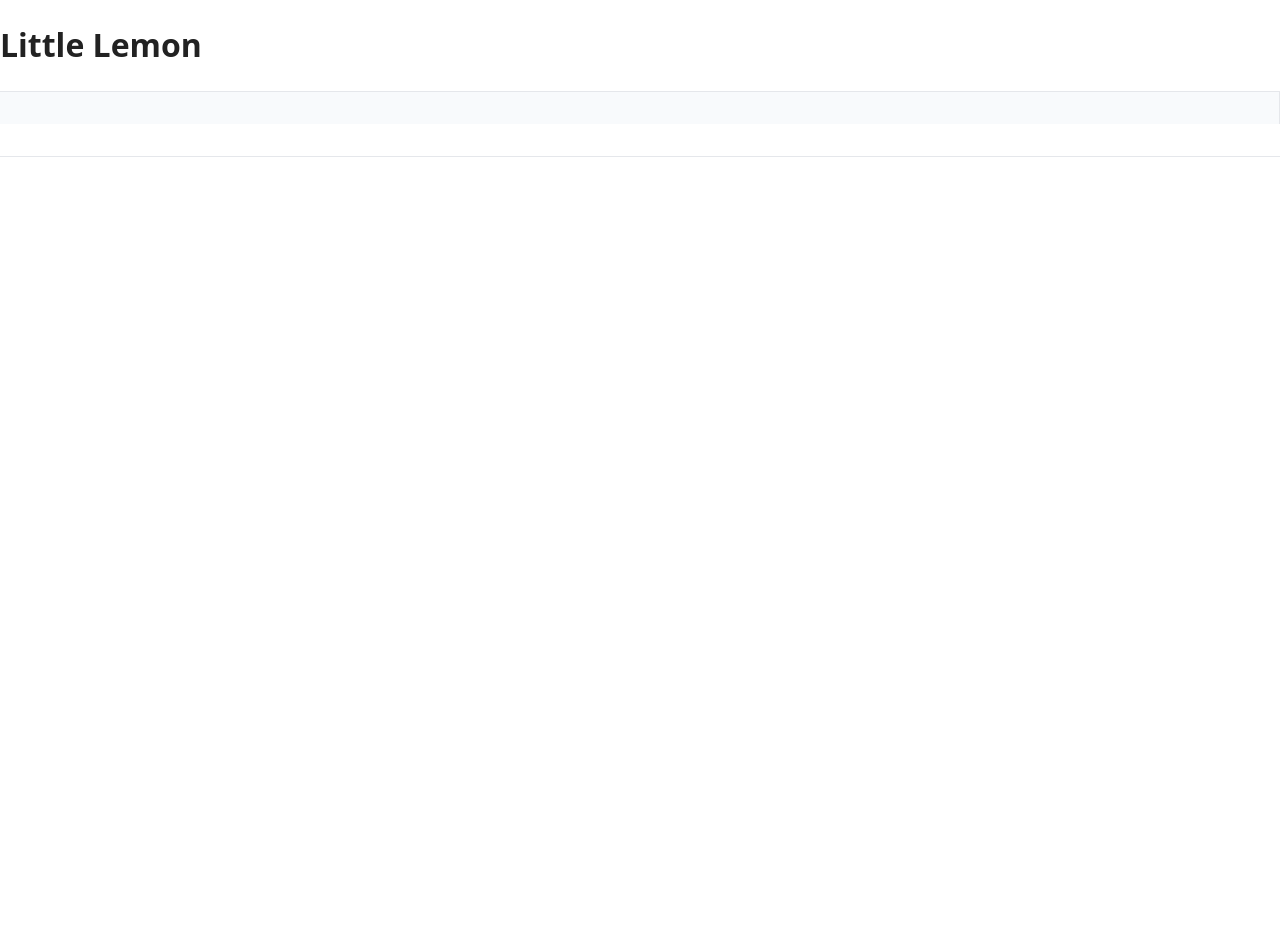
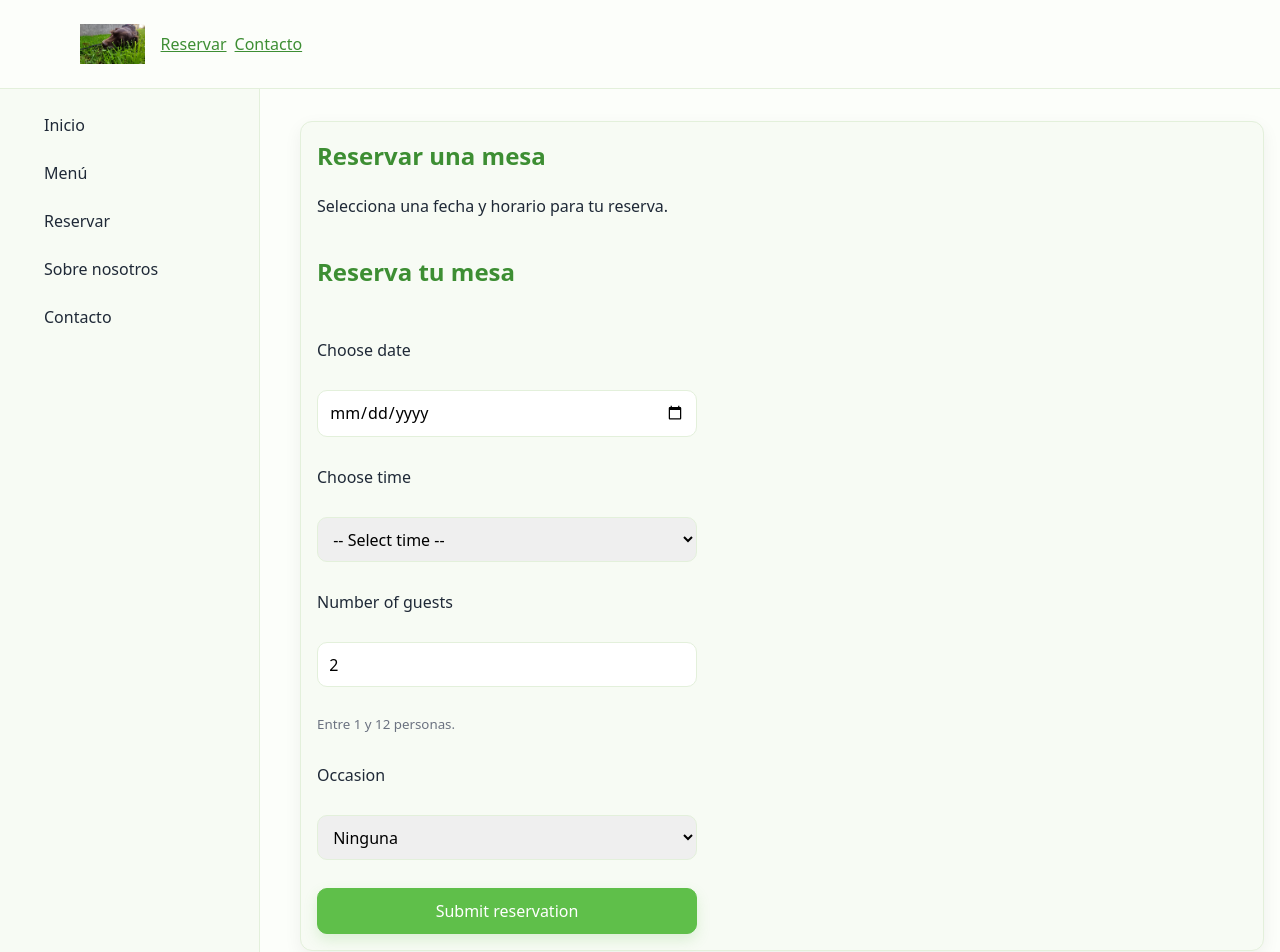
Before and after one commit to Edu2610/little_lemon_meta, a React (Create React App) app: page /booking in a window 1280 px wide. Shown: the top 952 px of the page. Before the commit the page ends 821 px from the top, so only its background shows below. Built offline with nearby package versions, Linux system fonts and the light colour scheme.

Commit message:
final 1.00001

```diff
--- a/src/App.jsx
+++ b/src/App.jsx
@@ -1,27 +1,37 @@
+import React from "react";
+import Header from "./components/Header";
+import Nav from "./components/Nav";
+import Footer from "./components/Footer";
+import Main from "./components/Main";
+
 export default function App() {
   return (
     <>
-      {/* Skip link para teclado */}
-      <a href="#contenido" className="sr-only sr-only-focusable">
-        Saltar al contenido
-      </a>
+      <a href="#contenido" className="sr-only sr-only-focusable">Saltar al contenido</a>
 
-      <header>
-        <h1 className="visually-hidden">Little Lemon</h1>
-        {/* tu logo acá */}
-      </header>
+      <div className="app-grid">
+        <header className="app-header">
+          <div className="header-inner container">
+            <Header />
+          </div>
+        </header>
 
-      <nav aria-label="Navegación principal">
-        {/* <Nav /> */}
-      </nav>
+        <nav className="app-nav" aria-label="Navegación principal">
+          <div className="container">
+            <Nav />
+          </div>
+        </nav>
 
-      <main id="contenido">
-        {/* <Main /> */}
-      </main>
+        <main id="contenido" className="app-main">
+          <div className="container">
+            <Main />
+          </div>
+        </main>
 
-      <footer>
-        {/* <Footer /> */}
-      </footer>
+        <footer className="app-footer">
+          <Footer />
+        </footer>
+      </div>
     </>
   );
 }
--- a/src/components/Footer.jsx
+++ b/src/components/Footer.jsx
@@ -2,7 +2,6 @@ import React from "react";
 
 export default function Footer() {
   return (
-    <footer>
     <div className="footer-grid container">
       <p>&copy; {new Date().getFullYear()} Little Lemon. Todos los derechos reservados.</p>
       <nav aria-label="Enlaces del pie">
@@ -13,6 +12,5 @@ export default function Footer() {
         </div>
       </nav>
     </div>
-    </footer>
   );
 }
--- a/src/components/Nav.jsx
+++ b/src/components/Nav.jsx
@@ -3,7 +3,6 @@ import { Link } from "react-router-dom";
 
 export default function Nav() {
   return (
-    <nav aria-label="Navegación principal">
     <ul className="nav-list">
       <li><Link to="/">Inicio</Link></li>
       <li><Link to="/menu">Menú</Link></li>
@@ -11,6 +10,5 @@ export default function Nav() {
       <li><Link to="/about">Sobre nosotros</Link></li>
       <li><Link to="/contacto">Contacto</Link></li>
     </ul>
-    </nav>
   );
 }
--- a/src/index.css
+++ b/src/index.css
@@ -1,18 +1,34 @@
 /* ---------- Variables y reset suave ---------- */
+/* ---------- PALETA LITTLE LEMON (suave) ---------- */
 :root {
-  --bg: #ffffff;
-  --ink: #222222;
-  --muted: #6b7280;
-  --brand: #4caf50;
-  --panel: #f8fafc;
-  --border: #e5e7eb;
+  /* Colores base */
+  --bg: #FCFEFA;          /* fondo muy claro */
+  --ink: #1F2937;         /* texto principal */
+  --muted: #6B7280;       /* texto secundario */
 
+  /* Marca */
+  --brand: #5FBF4A;       /* verde menta */
+  --brand-dark: #3D8E33;  /* hover/foco */
+
+  /* Acentos limón */
+  --accent: #FFD84D;      /* limón vivo (focus) */
+  --accent-soft: #FFF3B0; /* limón suave para fondos ligeros */
+
+  /* Superficies */
+  --panel: #F7FBF4;       /* paneles/secciones */
+  --border: #E3F0DB;      /* líneas sutiles */
+
+  /* Layout */
   --maxw: 1120px;
   --gap: 16px;
-
   --radius: 12px;
   --shadow: 0 6px 18px rgba(0,0,0,.06);
+
+  /* Derivados útiles */
+  --brand-ghost: #EAF7E6;   /* verde muy suave */
+  --accent-ghost: #FFF7D6;  /* limón muy suave */
 }
+
 
 * { box-sizing: border-box; }
 html, body, #root { height: 100%; }
@@ -216,3 +232,129 @@ form input:focus, form select:focus, form textarea:focus {
 /* utilidades para skip link */
 .sr-only { position:absolute; left:-9999px; top:auto; width:1px; height:1px; overflow:hidden; }
 .sr-only-focusable:focus { position:static; width:auto; height:auto; }
+
+
+/* Links del menú */
+.nav-list a {
+  color: var(--ink);
+  text-decoration: none;
+  padding: .5rem .75rem;
+  border-radius: 8px;
+}
+.nav-list a:hover,
+.nav-list a:focus {
+  background: var(--brand-ghost);
+  color: var(--brand-dark);
+  outline: none;
+}
+
+/* Botones */
+.btn {
+  border: 1px solid var(--brand);
+  background: var(--brand);
+  color: #fff;
+}
+.btn:hover,
+.btn:focus { filter: brightness(0.95); }
+
+.btn-outline {
+  border: 1px solid var(--brand);
+  color: var(--brand);
+  background: transparent;
+}
+.btn-outline:hover,
+.btn-outline:focus { background: var(--brand-ghost); }
+
+/* Inputs focus */
+form input:focus, form select:focus, form textarea:focus {
+  outline: 2px solid var(--accent);
+  border-color: var(--brand);
+}
+
+/* Secciones / tarjetas (solo color) */
+.section {
+  background: var(--panel);
+  border: 1px solid var(--border);
+}
+.card {
+  background: #fff;
+  border: 1px solid var(--border);
+}
+
+/* ====== COLOR POP SUAVE (Little Lemon) ====== */
+
+/* Titulares con un toque de marca */
+h1, h2, h3 { color: var(--brand-dark); }
+
+/* Hero con acento limón */
+.hero {
+  background: linear-gradient(135deg, var(--accent-ghost) 0%, var(--panel) 100%);
+  border-left: 6px solid var(--accent);
+}
+
+/* Variante de sección con fondo alterno (úsala donde quieras “levantar” el bloque) */
+.section--alt {
+  background: linear-gradient(180deg, var(--panel) 0%, var(--brand-ghost) 100%);
+}
+
+/* Nav: resalta el item activo (NavLink añade aria-current="page" automáticamente) */
+.nav-list a[aria-current="page"],
+.nav-list a.active {
+  background: var(--brand-ghost);
+  color: var(--brand-dark);
+  font-weight: 600;
+}
+@media (min-width: 1024px) {
+  /* En desktop (sidebar), además una “barra” de color */
+  .nav-list a[aria-current="page"],
+  .nav-list a.active {
+    border-left: 4px solid var(--accent);
+  }
+}
+
+/* Links del header un poquito más “marca” */
+.header-inner a { color: var(--brand-dark); }
+.header-inner a:hover { color: var(--brand); }
+
+/* Botón acento (limón) para CTAs secundarios */
+.btn-accent {
+  background: var(--accent);
+  border-color: var(--accent);
+  color: #6b4f00;
+  font-weight: 700;
+}
+.btn-accent:hover,
+.btn-accent:focus { filter: brightness(0.98); }
+
+/* Botón principal con sombra suave */
+.btn { box-shadow: 0 6px 14px rgba(95, 191, 74, .18); }
+
+/* Tarjetas: hover con borde menta y sombra sutil */
+.card:hover {
+  border-color: var(--brand);
+  box-shadow: 0 10px 22px rgba(95, 191, 74, .12);
+}
+
+/* Badges/chips por si los usas en horarios o etiquetas */
+.badge {
+  display: inline-block;
+  padding: .2rem .5rem;
+  border-radius: 999px;
+  font-size: .85rem;
+  border: 1px solid var(--border);
+  color: var(--muted);
+  background: #fff;
+}
+.badge--ok {
+  border-color: #c6e9bf;
+  color: var(--brand-dark);
+  background: var(--brand-ghost);
+}
+.badge--accent {
+  border-color: #ffe08a;
+  color: #8a6a00;
+  background: var(--accent-ghost);
+}
+
+/* Footer con franja limón */
+.app-footer { border-top: 4px solid var(--accent); }
```
Lines whose indentation alone changed are shown as unchanged.
